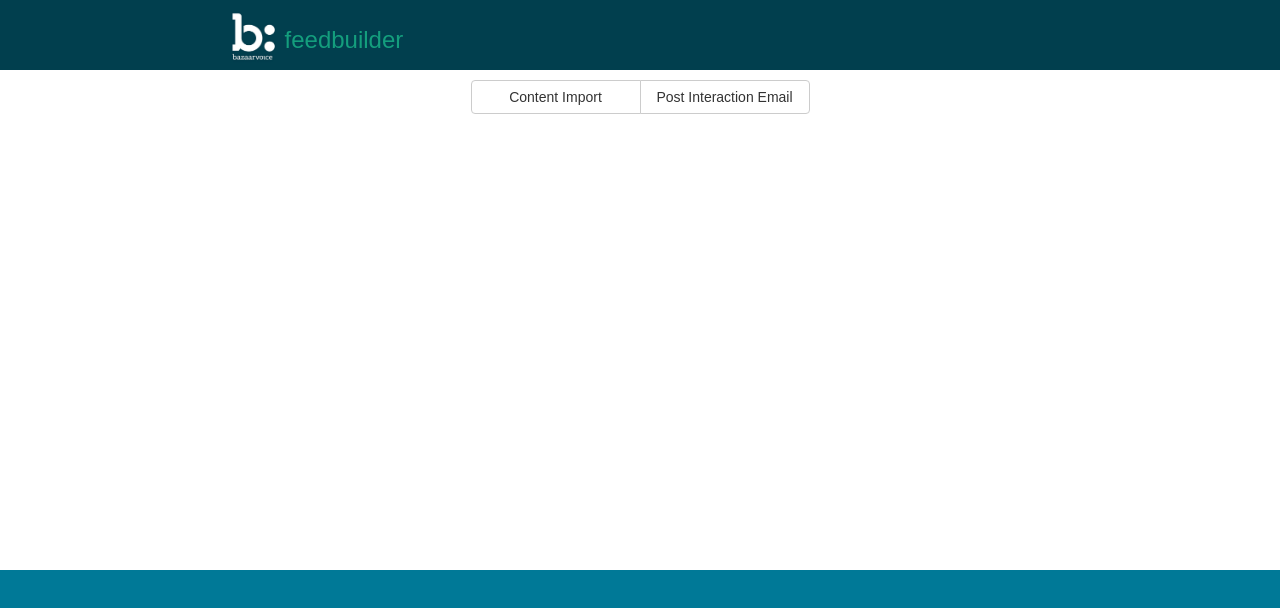
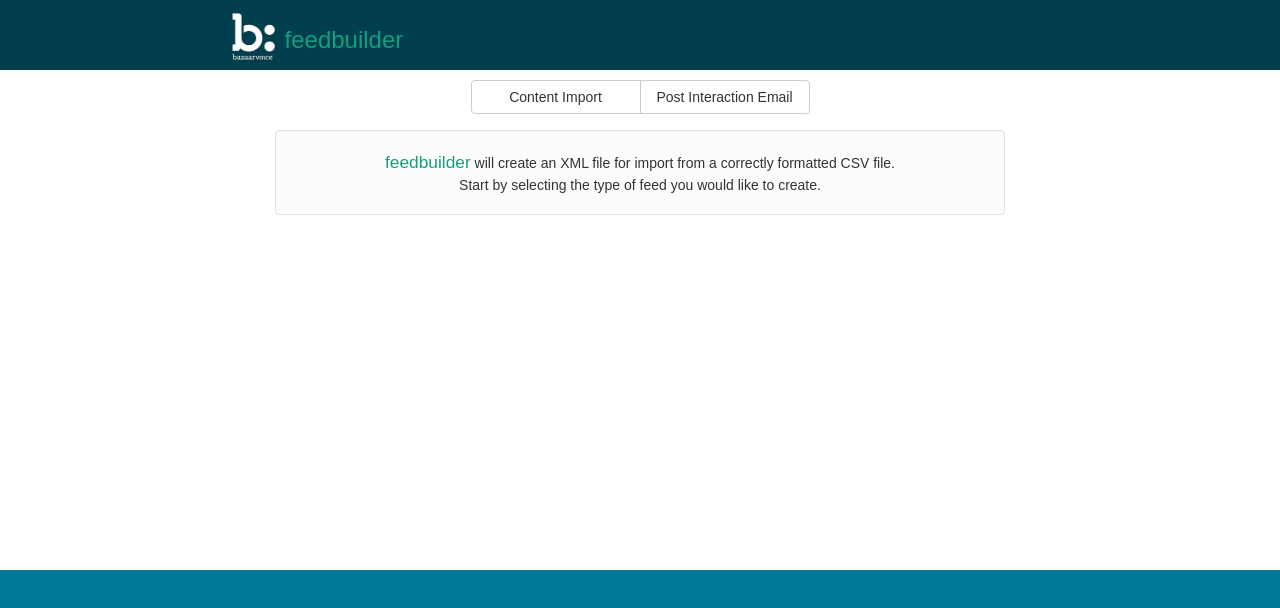
Before and after one commit to colin1717/feedbuilder, a React (Create React App) app: page / in a window 1280 px wide. Shown: the top 608 px of the page. Built offline with nearby package versions, Linux system fonts and the light colour scheme.

Commit message:
feedpicker styling done

```diff
--- a/src/App.js
+++ b/src/App.js
@@ -1,7 +1,7 @@
 import React, { Component } from 'react';
 import './App.css'
-import Header from './Header';
-import FeedPicker from './FeedPicker';
+import Header from './child_components/Header';
+import FeedPicker from './child_components/FeedPicker';
 
 class App extends Component {
   render() {
--- a/src/FeedPicker.css
+++ /dev/null
@@ -1,14 +0,0 @@
-.feedpicker {
-  background-color: white;
-  height: 500px;
-  padding: 10px;
-}
-
-.middle {
-  display: flex;
-  justify-content: center;
-}
-
-.feedpicker-button {
-  width: 170px;
-}
--- a/src/FeedPicker.js
+++ /dev/null
@@ -1,22 +0,0 @@
-import React, { Component } from 'react';
-import './FeedPicker.css';
-import { ButtonGroup, Button } from 'react-bootstrap';
-
-class FeedPicker extends Component {
-  render() {
-    return (
-      <div className='feedpicker'>
-        <div className='col-sm-3' />
-        <div className='col-sm-6 middle'>
-          <ButtonGroup>
-            <Button className='feedpicker-button'>Content Import</Button>
-            <Button className='feedpicker-button'>Post Interaction Email</Button>
-          </ButtonGroup>
-        </div>
-        <div className='col-sm-3' />
-      </div>
-    )
-  }
-}
-
-export default FeedPicker;
--- /dev/null
+++ b/src/child_components/FeedPicker.css
@@ -0,0 +1,30 @@
+.feedpicker {
+  background-color: white;
+  height: 500px;
+  padding: 10px;
+}
+
+.middle {
+  display: flex;
+  justify-content: center;
+}
+
+.feedpicker-button {
+  width: 170px;
+}
+
+.order-explanation {
+  display: flex;
+  justify-content: center;
+  margin-top: 50px;
+}
+
+.order-explanation-well {
+  background-color: #fcfcfc;
+  text-align: center;
+}
+
+.small-title {
+  color: rgb(20, 158, 125);
+  font-size: 13pt;
+}
--- /dev/null
+++ b/src/child_components/FeedPicker.js
@@ -0,0 +1,34 @@
+import React, { Component } from 'react';
+import './FeedPicker.css';
+import { ButtonGroup, Button, Well } from 'react-bootstrap';
+
+class FeedPicker extends Component {
+  render() {
+
+    let explanation = <Well className='order-explanation-well'><span className='small-title'>feedbuilder</span> will create an XML file for import from a correctly formatted CSV file. <br/> Start by selecting the type of feed you would like to create. </Well>;
+
+    return (
+      <div className='feedpicker'>
+        <div className='feedpicker-top'>
+          <div className='col-sm-3' />
+          <div className='col-sm-6 middle'>
+            <ButtonGroup>
+              <Button className='feedpicker-button'>Content Import</Button>
+              <Button className='feedpicker-button'>Post Interaction Email</Button>
+            </ButtonGroup>
+          </div>
+          <div className='col-sm-3' />
+        </div>
+        <div className='order-explanation container'>
+          <div className='col-sm-2'></div>
+          <div className='col-sm-8'>
+            {explanation}
+          </div>
+          <div className='col-sm-2'></div>
+        </div>
+      </div>
+    )
+  }
+}
+
+export default FeedPicker;
--- a/src/Header.js
+++ b/src/child_components/Header.js
@@ -1,6 +1,6 @@
 import React, { Component } from 'react';
 import './Header.css';
-import logo from '../public/images/bv.jpg';
+import logo from '../../public/images/bv.jpg';
 
 class Header extends Component {
   render() {
```
Also changed, not shown: src/child_components/Header.css (renamed from src/Header.css).
